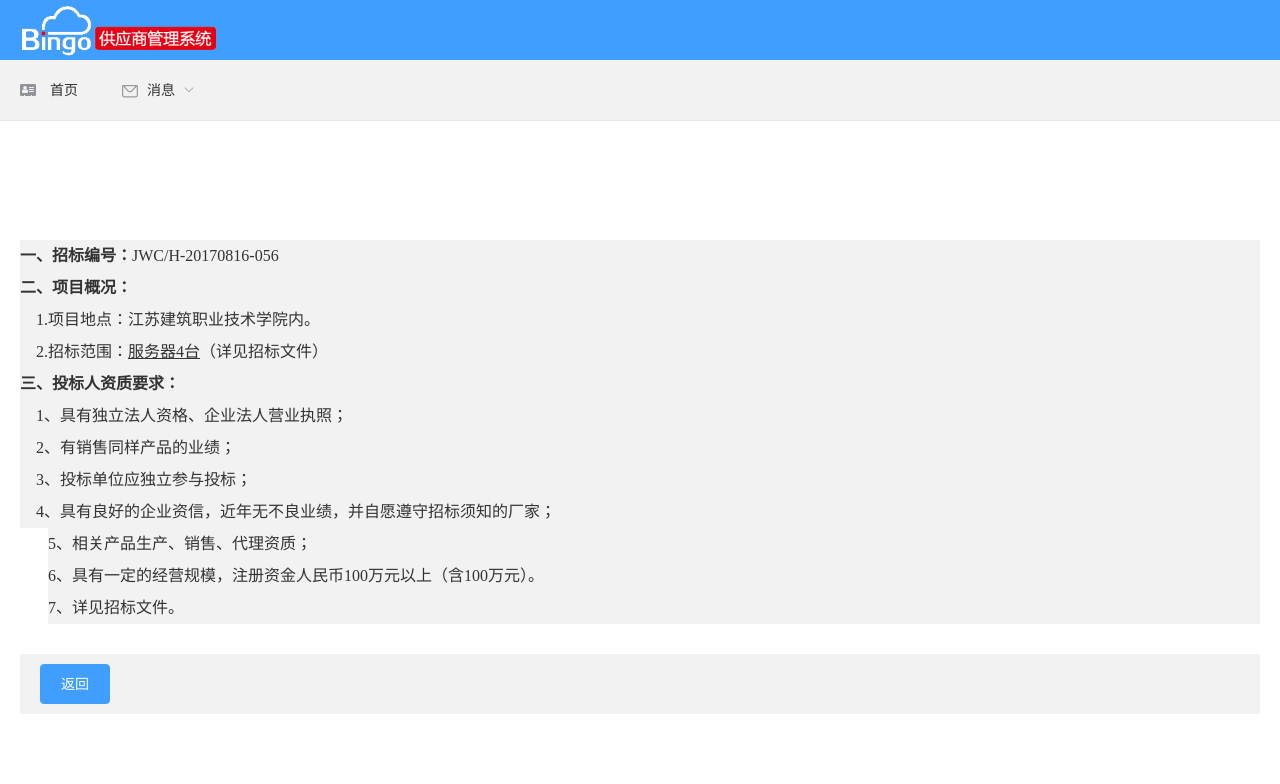
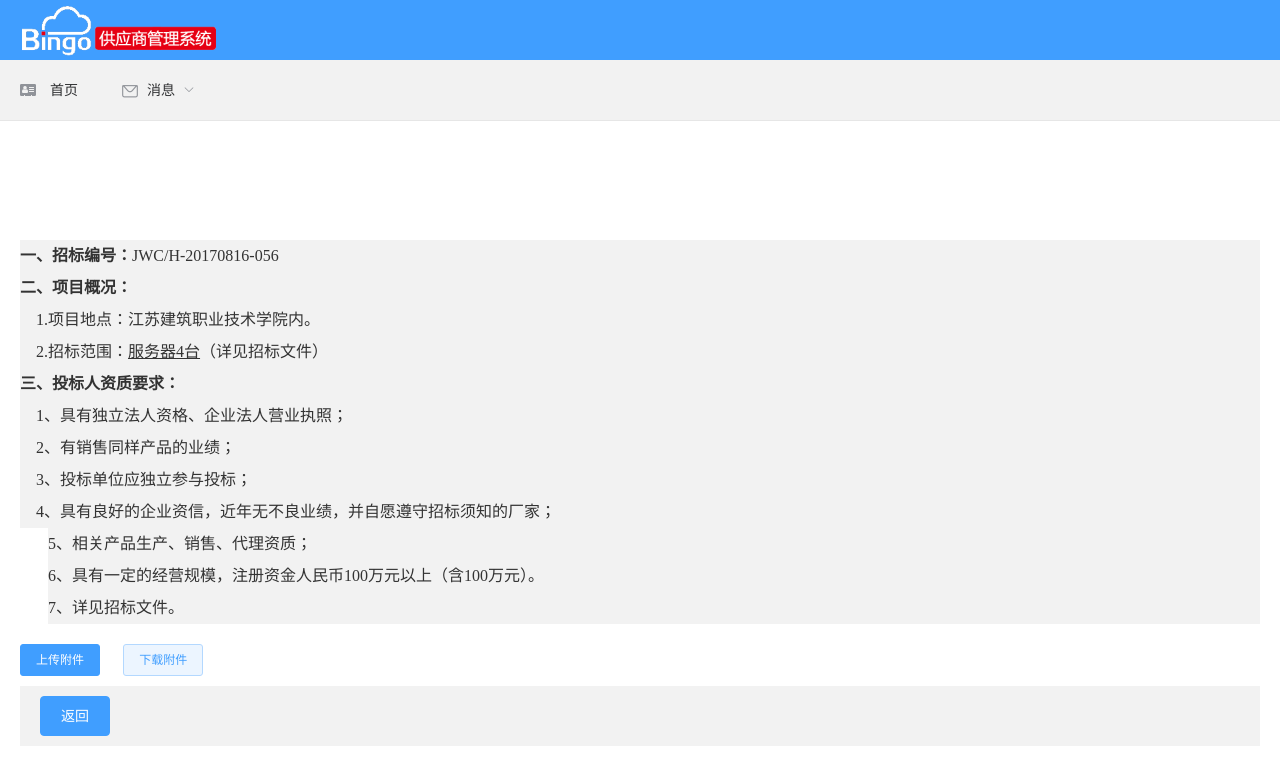
Before and after one commit to absolutelyRight/supplier-ui, a Vue app in the folder supplier-gateway/: page /#/noticeInfo in a window 1280 px wide. Shown: the top 784 px of the page. Built offline with nearby package versions, Linux system fonts and the light colour scheme.

Commit message:
可能是最终版

```diff
--- a/supplier-gateway/src/views/information/NoticeInfo.vue
+++ b/supplier-gateway/src/views/information/NoticeInfo.vue
@@ -3,6 +3,26 @@
         <!--工具条-->
         <div style="padding-top: 100px;
                     padding-bottom: 20px;" v-html="noticeInfo"></div>
+
+        <el-row>
+            <el-col :span="2">
+                <el-upload
+                        class="upload-demo"
+                        action="https://jsonplaceholder.typicode.com/posts/"
+                        :on-preview="handlePreview"
+                        :on-remove="handleRemove"
+                        :before-remove="beforeRemove"
+                        multiple
+                        :limit="3"
+                        :on-exceed="handleExceed"
+                        :file-list="fileList">
+                    <el-button size="small" type="primary">上传附件</el-button>
+                </el-upload>
+            </el-col>
+            <el-col :span="3">
+                <el-button type="primary" size="small" @click="download" plain>下载附件</el-button>
+            </el-col>
+        </el-row>
         <el-col :span="24" class="toolbar" style="padding-bottom: 0px;">
             <el-form :inline="true">
                 <el-form-item>
@@ -41,6 +61,9 @@
             goBack() {
                 this.$router.back(-1);
             },
+            download() {
+                window.location.href = 'http://localhost:8084/static/公司简介.zip';
+            },
             tender() {
                 var user = JSON.parse(sessionStorage.getItem('user'));
                 let tender = {
@@ -48,8 +71,8 @@
                     purchaseId: this.notice.id,
                     supplier: user,
                     purchase: this.notice,
-                    status:'未选中',
-                    price:'',
+                    status: '未选中',
+                    price: '',
                     time: '2018/08/31'
                 };
                 supplierTender(tender);
@@ -60,9 +83,7 @@
             // console.log(this.$router.query.id)
             // this.isbuy=this.$router.params.isbuy
             if (this.$route.params.id) {
-                console.log("*******************");
-                console.log(this.$route.params.id);
-                getNoticeId({id:this.$route.params.id}).then(data => {
+                getNoticeId({id: this.$route.params.id}).then(data => {
                         console.log(data);
                         this.notice = data;
                         this.noticeInfo = this.notice.noticeInfo;
```
